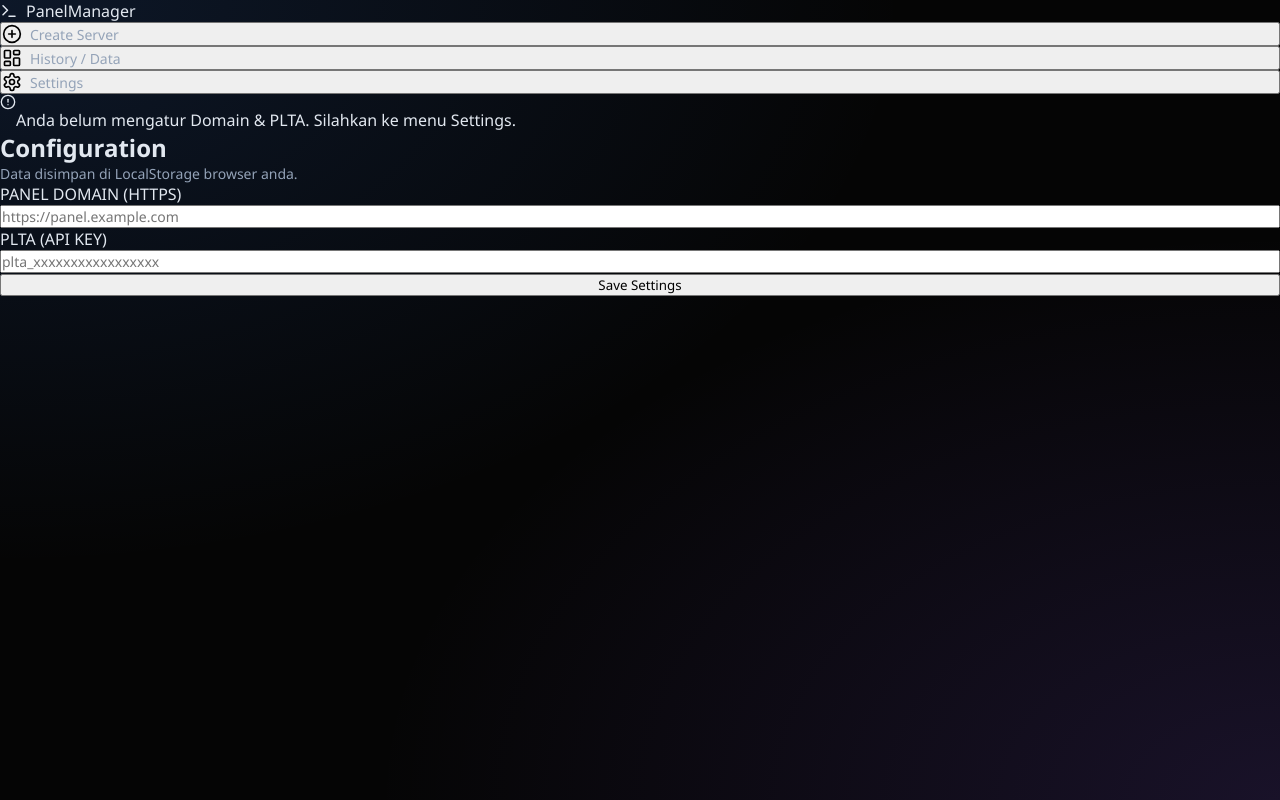
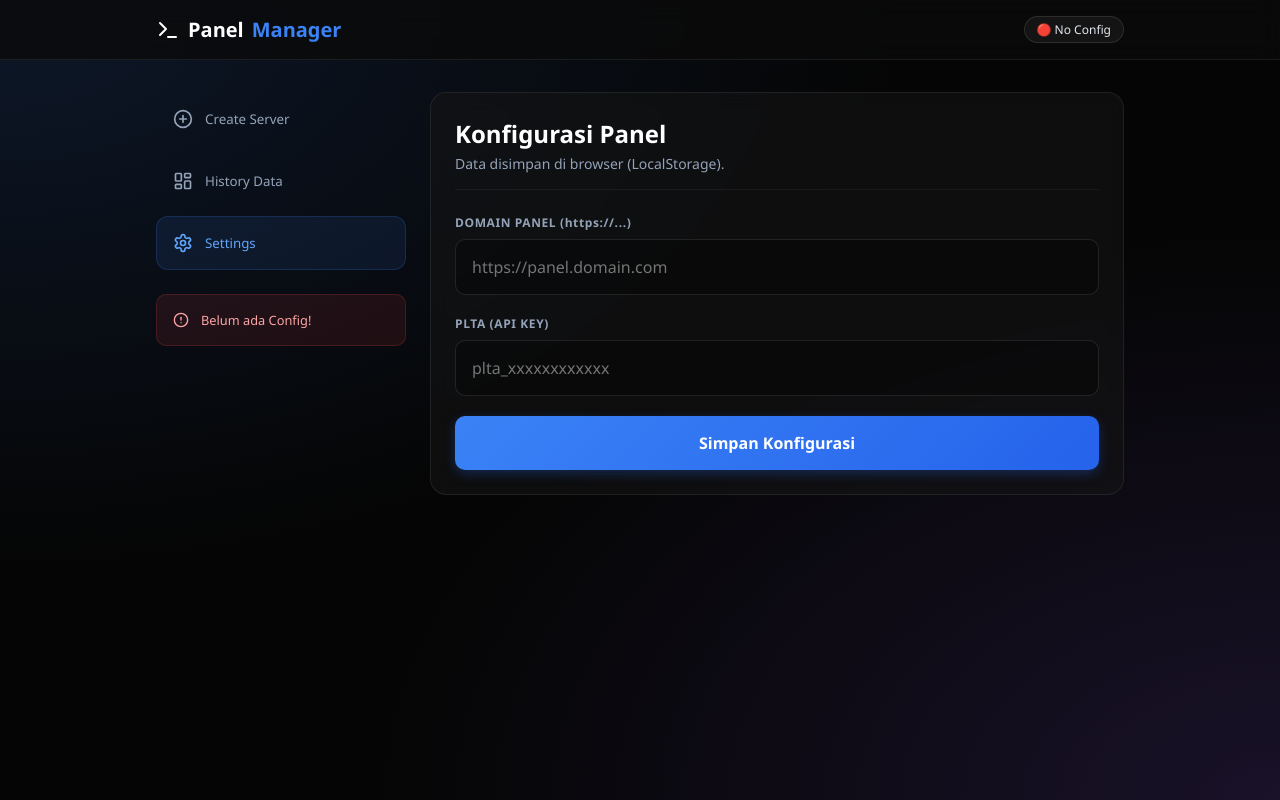
Before and after one commit to RayySixx/Control-Panel-Pterodctyl, a Next.js app: page / in a window 1280 px wide. Built offline with nearby package versions, Linux system fonts and the light colour scheme.

Commit message:
Update index.js

```diff
--- a/pages/index.js
+++ b/pages/index.js
@@ -2,45 +2,30 @@ import { useState, useEffect } from 'react';
 import Head from 'next/head';
 import axios from 'axios';
 import {
-  LayoutDashboard,
-  Settings,
-  PlusCircle,
-  Server,
-  Trash2,
-  CheckCircle2,
-  AlertCircle,
-  Copy,
-  Terminal,
-  LogOut
+  LayoutDashboard, Settings, PlusCircle, Server,
+  Trash2, CheckCircle2, AlertCircle, Terminal
 } from 'lucide-react';
 
 export default function Home() {
-  // State Tabs
   const [activeTab, setActiveTab] = useState('create');
-
-  // State Data
   const [config, setConfig] = useState({ domain: '', plta: '' });
   const [isConfigured, setIsConfigured] = useState(false);
-
-  // State Form
   const [username, setUsername] = useState('');
   const [selectedPlan, setSelectedPlan] = useState('1gb');
   const [loading, setLoading] = useState(false);
-  const [status, setStatus] = useState(null); // { type: 'success'|'error', msg: '' }
-
-  // State History
+  const [status, setStatus] = useState(null);
   const [history, setHistory] = useState([]);
 
-  // LIST PLAN (Sesuai Bot Lu)
+  // SETTING PLAN
   const PLANS = {
-    "1gb":  { label: "Starter", memory: 1024, cpu: 30, disk: 1024, color: "from-blue-500 to-cyan-500" },
-    "2gb":  { label: "Basic",   memory: 2048, cpu: 60, disk: 2048, color: "from-blue-600 to-indigo-600" },
-    "4gb":  { label: "Pro",     memory: 4096, cpu: 110, disk: 4096, color: "from-purple-500 to-pink-500" },
-    "8gb":  { label: "Turbo",   memory: 8192, cpu: 230, disk: 8192, color: "from-orange-500 to-red-500" },
-    "unli": { label: "God Mode", memory: 0, cpu: 0, disk: 0, color: "from-emerald-500 to-green-500" },
+    "1gb":  { label: "Starter", memory: 1024, cpu: 30, disk: 1024 },
+    "2gb":  { label: "Basic",   memory: 2048, cpu: 60, disk: 2048 },
+    "3gb":  { label: "Medium",  memory: 3072, cpu: 80, disk: 3072 },
+    "4gb":  { label: "Pro",     memory: 4096, cpu: 110, disk: 4096 },
+    "8gb":  { label: "Turbo",   memory: 8192, cpu: 230, disk: 8192 },
+    "unli": { label: "God Mode", memory: 0, cpu: 0, disk: 0 },
   };
 
-  // LOAD DATA FROM LOCALSTORAGE
   useEffect(() => {
     const savedConfig = localStorage.getItem('panel_config');
     const savedHistory = localStorage.getItem('panel_history');
@@ -53,32 +38,27 @@ export default function Home() {
       setActiveTab('settings');
     }
 
-    if (savedHistory) {
-      setHistory(JSON.parse(savedHistory));
-    }
+    if (savedHistory) setHistory(JSON.parse(savedHistory));
   }, []);
 
-  // SAVE CONFIG
   const saveConfig = () => {
-    if (!config.domain || !config.plta) return alert("Isi semua data!");
+    if (!config.domain || !config.plta) return alert("Isi Domain & PLTA dulu!");
     localStorage.setItem('panel_config', JSON.stringify(config));
     setIsConfigured(true);
     setActiveTab('create');
-    setStatus({ type: 'success', msg: 'Konfigurasi tersimpan di browser!' });
-    setTimeout(() => setStatus(null), 3000);
+    setStatus({ type: 'success', msg: 'Setting tersimpan!' });
   };
 
-  // DELETE HISTORY
   const deleteHistoryItem = (index) => {
+    if(!confirm("Hapus data ini?")) return;
     const newHistory = history.filter((_, i) => i !== index);
     setHistory(newHistory);
     localStorage.setItem('panel_history', JSON.stringify(newHistory));
   };
 
-  // CREATE PANEL FUNCTION
   const handleCreate = async () => {
     if (!username) return setStatus({ type: 'error', msg: 'Username wajib diisi!' });
-    if (!isConfigured) return setStatus({ type: 'error', msg: 'Setting belum diatur!' });
+    if (!isConfigured) return setStatus({ type: 'error', msg: 'Setting API belum diatur!' });
 
     setLoading(true);
     setStatus(null);
@@ -97,230 +77,189 @@ export default function Home() {
         date: new Date().toLocaleDateString()
       };
 
-      // Save to history
       const newHistory = [newData, ...history];
       setHistory(newHistory);
       localStorage.setItem('panel_history', JSON.stringify(newHistory));
 
-      setStatus({ type: 'success', msg: `Berhasil membuat server untuk ${username}!` });
+      setStatus({ type: 'success', msg: `Sukses membuat server: ${username}` });
       setUsername('');
-      setActiveTab('history'); // Auto pindah ke history biar user liat hasilnya
+      setActiveTab('history');
 
     } catch (err) {
-      setStatus({ type: 'error', msg: err.response?.data?.message || 'Gagal terhubung ke Panel.' });
+      setStatus({ type: 'error', msg: err.response?.data?.message || 'Gagal connect ke panel.' });
     } finally {
       setLoading(false);
     }
   };
 
   return (
-    <div className="min-h-screen text-gray-200 font-sans selection:bg-blue-500 selection:text-white">
+    <div className="main-wrapper">
       <Head>
-        <title>Panel Manager Pro</title>
-        <meta name="viewport" content="width=device-width, initial-scale=1" />
+        <title>Panel Manager V2</title>
+        <meta name="viewport" content="width=device-width, initial-scale=1, maximum-scale=1" />
       </Head>
 
       {/* NAVBAR */}
-      <nav className="border-b border-white/10 bg-black/50 backdrop-blur-md sticky top-0 z-50">
-        <div className="max-w-5xl mx-auto px-4 h-16 flex items-center justify-between">
-          <div className="flex items-center gap-2">
-            <div className="w-8 h-8 bg-gradient-to-tr from-blue-500 to-purple-600 rounded-lg flex items-center justify-center">
-              <Terminal size={18} className="text-white" />
+      <nav className="navbar">
+        <div className="container nav-content">
+          <div className="brand">
+            <Terminal size={24} />
+            Panel<span>Manager</span>
           </div>
-            <span className="font-bold text-lg tracking-tight">Panel<span className="text-blue-500">Manager</span></span>
-          </div>
-          <div className="text-xs text-gray-500 font-mono hidden sm:block">
-            {isConfigured ? 'CONNECTED' : 'NO CONFIG'}
+          <div className="status-badge">
+            {isConfigured ? '🟢 Connected' : '🔴 No Config'}
           </div>
         </div>
       </nav>
 
-      <main className="max-w-5xl mx-auto p-4 md:p-8 grid grid-cols-1 md:grid-cols-12 gap-6">
-
+      <div className="container grid-layout">
         {/* SIDEBAR */}
-        <aside className="md:col-span-3 space-y-2">
-          <TabButton
-            active={activeTab === 'create'}
-            onClick={() => setActiveTab('create')}
-            icon={<PlusCircle size={20} />}
-            label="Create Server"
-          />
-          <TabButton
-            active={activeTab === 'history'}
-            onClick={() => setActiveTab('history')}
-            icon={<LayoutDashboard size={20} />}
-            label="History / Data"
-          />
-          <TabButton
-            active={activeTab === 'settings'}
-            onClick={() => setActiveTab('settings')}
-            icon={<Settings size={20} />}
-            label="Settings"
-          />
+        <aside className="sidebar">
+          <button
+            className={`tab-btn ${activeTab === 'create' ? 'active' : ''}`}
+            onClick={() => setActiveTab('create')}>
+            <PlusCircle size={20} /> Create Server
+          </button>
+          <button
+            className={`tab-btn ${activeTab === 'history' ? 'active' : ''}`}
+            onClick={() => setActiveTab('history')}>
+            <LayoutDashboard size={20} /> History Data
+          </button>
+          <button
+            className={`tab-btn ${activeTab === 'settings' ? 'active' : ''}`}
+            onClick={() => setActiveTab('settings')}>
+            <Settings size={20} /> Settings
+          </button>
 
           {!isConfigured && (
-            <div className="mt-4 p-4 rounded-xl bg-red-500/10 border border-red-500/20 text-red-400 text-xs">
-              <AlertCircle size={16} className="mb-2" />
-              Anda belum mengatur Domain & PLTA. Silahkan ke menu Settings.
+             <div className="alert alert-error" style={{marginTop: '1rem', fontSize: '0.8rem'}}>
+               <AlertCircle size={16} /> Belum ada Config!
              </div>
           )}
         </aside>
 
-        {/* CONTENT AREA */}
-        <div className="md:col-span-9">
-
-          {/* STATUS NOTIFICATION */}
+        {/* MAIN CONTENT */}
+        <main>
           {status && (
-            <div className={`mb-6 p-4 rounded-xl border flex items-center gap-3 ${
-              status.type === 'success'
-                ? 'bg-green-500/10 border-green-500/20 text-green-400'
-                : 'bg-red-500/10 border-red-500/20 text-red-400'
-            }`}>
-              {status.type === 'success' ? <CheckCircle2 size={20} /> : <AlertCircle size={20} />}
-              <span className="text-sm font-medium">{status.msg}</span>
+            <div className={`alert ${status.type === 'success' ? 'alert-success' : 'alert-error'}`}>
+              {status.type === 'success' ? <CheckCircle2 size={18} /> : <AlertCircle size={18} />}
+              {status.msg}
             </div>
           )}
 
-          {/* === TAB: SETTINGS === */}
+          {/* TAB: SETTINGS */}
           {activeTab === 'settings' && (
-            <div className="glass-panel rounded-2xl p-6 space-y-6">
-              <div>
-                <h2 className="text-2xl font-bold mb-1">Configuration</h2>
-                <p className="text-gray-400 text-sm">Data disimpan di LocalStorage browser anda.</p>
+            <div className="card">
+              <div className="card-header">
+                <h2 className="card-title">Konfigurasi Panel</h2>
+                <p className="text-sm">Data disimpan di browser (LocalStorage).</p>
               </div>
-
-              <div className="space-y-4">
-                <div>
-                  <label className="block text-xs font-medium text-gray-400 mb-1">PANEL DOMAIN (HTTPS)</label>
+              <div className="form-group">
+                <label className="label">DOMAIN PANEL (https://...)</label>
                 <input
                   type="text"
+                  className="input-field"
+                  placeholder="https://panel.domain.com"
                   value={config.domain}
                   onChange={(e) => setConfig({...config, domain: e.target.value})}
-                    placeholder="https://panel.example.com"
-                    className="w-full bg-black/40 border border-white/10 rounded-lg p-3 text-sm focus:outline-none focus:border-blue-500 transition-colors"
                 />
               </div>
-                <div>
-                  <label className="block text-xs font-medium text-gray-400 mb-1">PLTA (API KEY)</label>
+              <div className="form-group">
+                <label className="label">PLTA (API KEY)</label>
                 <input
                   type="password"
+                  className="input-field"
+                  placeholder="plta_xxxxxxxxxxxx"
                   value={config.plta}
                   onChange={(e) => setConfig({...config, plta: e.target.value})}
-                    placeholder="plta_xxxxxxxxxxxxxxxxx"
-                    className="w-full bg-black/40 border border-white/10 rounded-lg p-3 text-sm focus:outline-none focus:border-blue-500 transition-colors"
                 />
               </div>
-              </div>
-
-              <button
-                onClick={saveConfig}
-                className="w-full bg-blue-600 hover:bg-blue-500 text-white font-medium py-3 rounded-lg transition-all active:scale-95"
-              >
-                Save Settings
+              <button className="btn-primary" onClick={saveConfig}>
+                Simpan Konfigurasi
               </button>
             </div>
           )}
 
-          {/* === TAB: CREATE === */}
+          {/* TAB: CREATE */}
           {activeTab === 'create' && (
-            <div className="space-y-6">
-              <div className="glass-panel rounded-2xl p-6">
-                 <h2 className="text-2xl font-bold mb-4">Deploy New Instance</h2>
+            <div className="card">
+              <div className="card-header">
+                <h2 className="card-title">Deploy Server</h2>
+                <p className="text-sm">Buat akun & server otomatis.</p>
+              </div>
 
-                 <div className="mb-6">
-                   <label className="block text-xs font-medium text-gray-400 mb-2">USERNAME (OWNER)</label>
+              <div className="form-group">
+                <label className="label">USERNAME</label>
                 <input
                   type="text"
+                  className="input-field"
+                  placeholder="Contoh: AdminGanteng"
                   value={username}
                   onChange={(e) => setUsername(e.target.value)}
-                     placeholder="Ex: RyzzHosting"
-                     className="w-full bg-black/40 border border-white/10 rounded-lg p-4 text-lg focus:outline-none focus:border-blue-500 transition-colors"
                 />
               </div>
 
-                 <div className="mb-6">
-                   <label className="block text-xs font-medium text-gray-400 mb-2">SELECT RESOURCE PLAN</label>
-                   <div className="grid grid-cols-2 sm:grid-cols-3 gap-3">
+              <div className="form-group">
+                <label className="label">PILIH PAKET (RAM)</label>
+                <div className="plan-grid">
                   {Object.keys(PLANS).map((key) => {
                     const p = PLANS[key];
-                       const active = selectedPlan === key;
                     return (
-                         <button
+                      <div
                         key={key}
-                           onClick={() => setSelectedPlan(key)}
-                           className={`relative overflow-hidden rounded-xl p-4 text-left border transition-all ${
-                             active ? 'border-blue-500 bg-blue-500/10' : 'border-white/5 bg-white/5 hover:border-white/10'
-                           }`}
-                         >
-                           <div className={`text-sm font-bold mb-1 ${active ? 'text-blue-400' : 'text-gray-300'}`}>{p.label}</div>
-                           <div className="text-xs text-gray-500">{p.memory === 0 ? 'Unlimited' : p.memory + ' MB'} RAM</div>
-                           {active && <div className="absolute top-2 right-2 w-2 h-2 rounded-full bg-blue-500 shadow-[0_0_10px_#3b82f6]"></div>}
-                         </button>
+                        className={`plan-card ${selectedPlan === key ? 'selected' : ''}`}
+                        onClick={() => setSelectedPlan(key)}>
+                        <span className="plan-name">{p.label}</span>
+                        <span className="plan-desc">{p.memory === 0 ? 'Unli' : p.memory + ' MB'}</span>
+                      </div>
                     )
                   })}
                 </div>
               </div>
 
-                 <button
-                   onClick={handleCreate}
-                   disabled={loading}
-                   className={`w-full py-4 rounded-xl font-bold text-white transition-all shadow-lg flex justify-center items-center gap-2 ${
-                     loading ? 'bg-gray-700 cursor-not-allowed' : 'bg-gradient-to-r from-blue-600 to-indigo-600 hover:shadow-blue-500/20 active:scale-95'
-                   }`}
-                 >
-                   {loading ? 'Processing...' : 'Deploy Server Now'}
+              <button className="btn-primary" onClick={handleCreate} disabled={loading}>
+                {loading ? 'Sedang Memproses...' : 'Deploy Server Sekarang'}
                 {!loading && <Server size={18} />}
               </button>
             </div>
-            </div>
           )}
 
-          {/* === TAB: HISTORY === */}
+          {/* TAB: HISTORY */}
           {activeTab === 'history' && (
-            <div className="space-y-4">
-              <div className="flex justify-between items-center mb-2">
-                <h2 className="text-xl font-bold">Account History</h2>
-                <span className="text-xs text-gray-500 bg-white/5 px-2 py-1 rounded">Local Data</span>
+            <div className="card">
+              <div className="card-header">
+                <h2 className="card-title">Riwayat Akun</h2>
               </div>
 
               {history.length === 0 ? (
-                <div className="text-center py-20 text-gray-500 border border-dashed border-white/10 rounded-2xl">
-                  Belum ada data server yang dibuat.
+                <div className="text-center" style={{padding: '2rem', color: '#64748b'}}>
+                  Belum ada server yang dibuat.
                 </div>
               ) : (
-                <div className="grid grid-cols-1 gap-4">
+                <div>
                   {history.map((item, idx) => (
-                    <div key={idx} className="glass-panel rounded-xl p-5 relative group overflow-hidden">
-                      <div className="absolute top-0 right-0 p-4 opacity-0 group-hover:opacity-100 transition-opacity">
-                         <button onClick={() => deleteHistoryItem(idx)} className="text-red-500 hover:text-red-400 bg-red-500/10 p-2 rounded-lg">
+                    <div key={idx} className="history-item">
+                      <button className="delete-btn" onClick={() => deleteHistoryItem(idx)}>
                         <Trash2 size={16} />
                       </button>
+
+                      <div className="history-header">
+                        <div className="avatar">{item.username.charAt(0).toUpperCase()}</div>
+                        <div>
+                          <div style={{fontWeight: 'bold', fontSize: '1.1rem'}}>{item.username}</div>
+                          <div className="text-sm" style={{color: '#3b82f6'}}>{item.planName}</div>
+                        </div>
                       </div>
 
-                      <div className="flex items-start gap-4">
-                        <div className="w-12 h-12 rounded-full bg-gradient-to-br from-gray-800 to-black border border-white/10 flex items-center justify-center shrink-0">
-                          <span className="font-bold text-gray-400">{item.username.charAt(0).toUpperCase()}</span>
+                      <div className="history-details">
+                        <div className="detail-row">
+                          <span>Email:</span> <span>{item.email}</span>
                         </div>
-                        <div className="w-full overflow-hidden">
-                          <div className="flex items-center gap-2 mb-1">
-                            <h3 className="font-bold text-lg text-white truncate">{item.username}</h3>
-                            <span className="text-[10px] font-bold bg-blue-500/20 text-blue-400 px-2 py-0.5 rounded uppercase tracking-wider">
-                              {item.planName || 'SERVER'}
-                            </span>
+                        <div className="detail-row">
+                          <span>Pass:</span> <span>{item.password}</span>
                         </div>
-
-                          <div className="grid grid-cols-1 sm:grid-cols-2 gap-2 text-xs font-mono text-gray-400 mt-3 bg-black/30 p-3 rounded-lg border border-white/5">
-                            <div className="flex justify-between border-b border-white/5 pb-1">
-                              <span>EMAIL:</span> <span className="text-gray-200 select-all">{item.email}</span>
-                            </div>
-                            <div className="flex justify-between border-b border-white/5 pb-1">
-                              <span>PASS:</span> <span className="text-gray-200 select-all">{item.password}</span>
-                            </div>
-                            <div className="flex justify-between col-span-1 sm:col-span-2 pt-1">
-                              <span>LOGIN:</span> <a href={item.login} target="_blank" className="text-blue-400 hover:underline truncate">{item.login}</a>
-                            </div>
-                          </div>
-                          <p className="text-[10px] text-gray-600 mt-2 text-right">{item.date}</p>
+                        <div className="detail-row" style={{border: 'none'}}>
+                          <span>Login:</span> <a href={item.login} target="_blank">{item.login}</a>
                         </div>
                       </div>
                     </div>
@@ -329,25 +268,8 @@ export default function Home() {
               )}
             </div>
           )}
+        </main>
       </div>
-      </main>
     </div>
   );
 }
-
-// Component Kecil untuk Tombol Sidebar
-function TabButton({ active, onClick, icon, label }) {
-  return (
-    <button
-      onClick={onClick}
-      className={`w-full flex items-center gap-3 p-3 rounded-xl transition-all duration-200 ${
-        active
-          ? 'bg-blue-600 text-white shadow-lg shadow-blue-900/20'
-          : 'text-gray-400 hover:bg-white/5 hover:text-white'
-      }`}
-    >
-      {icon}
-      <span className="font-medium text-sm">{label}</span>
-    </button>
-  );
-}
```
Lines whose indentation alone changed are shown as unchanged.
